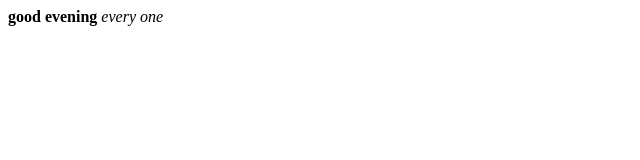
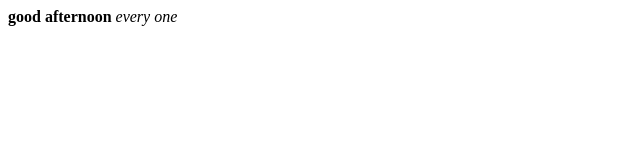
Before and after one commit to roddakumar/html-public, a plain HTML site: page index.html in a window 1280 px wide. Shown: the full height of the page, 0-640 px from the left. Drawn offline with Linux system fonts and the light colour scheme.

Commit message:
index modified

```diff
--- a/index.html
+++ b/index.html
@@ -6,7 +6,7 @@
     </head>
 
     <body>
-       <strong> good evening</strong>
+       <strong> good afternoon</strong>
 <em> every one</em>
     </body>
 </html>
```
